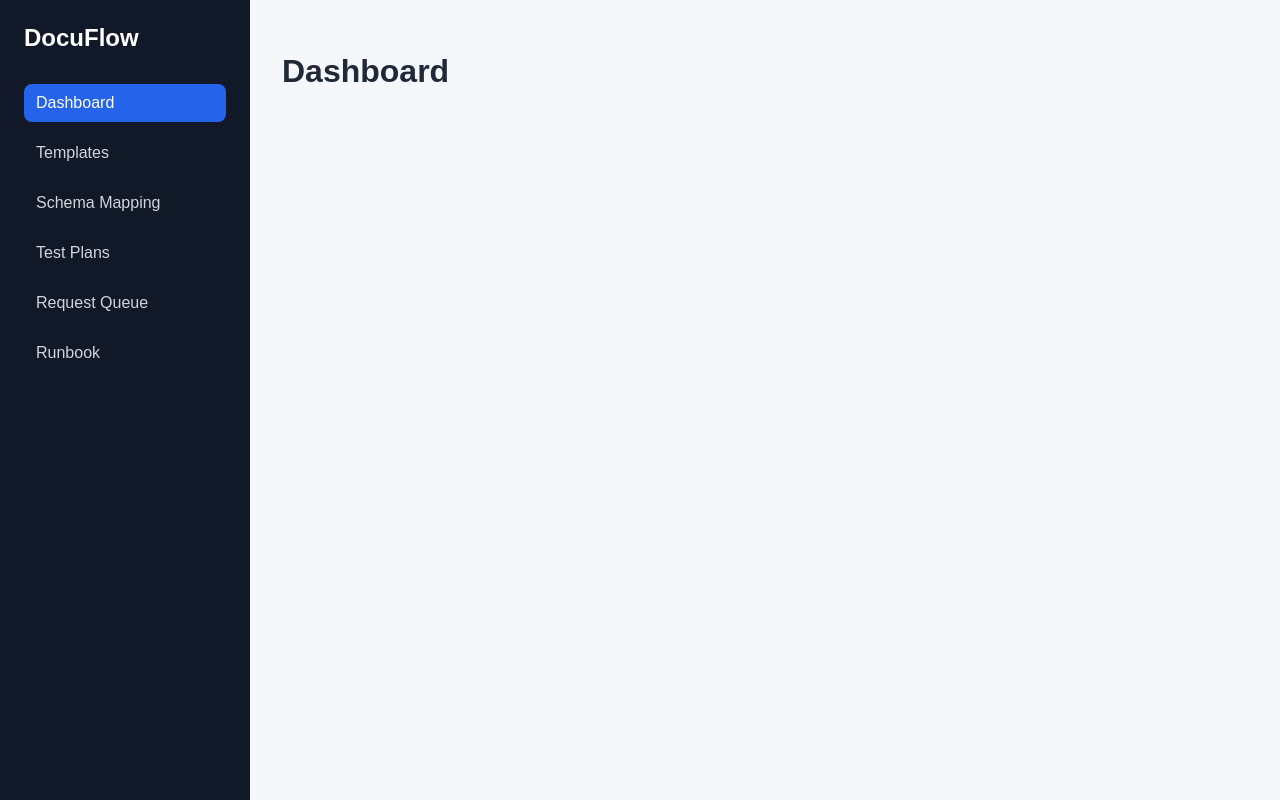
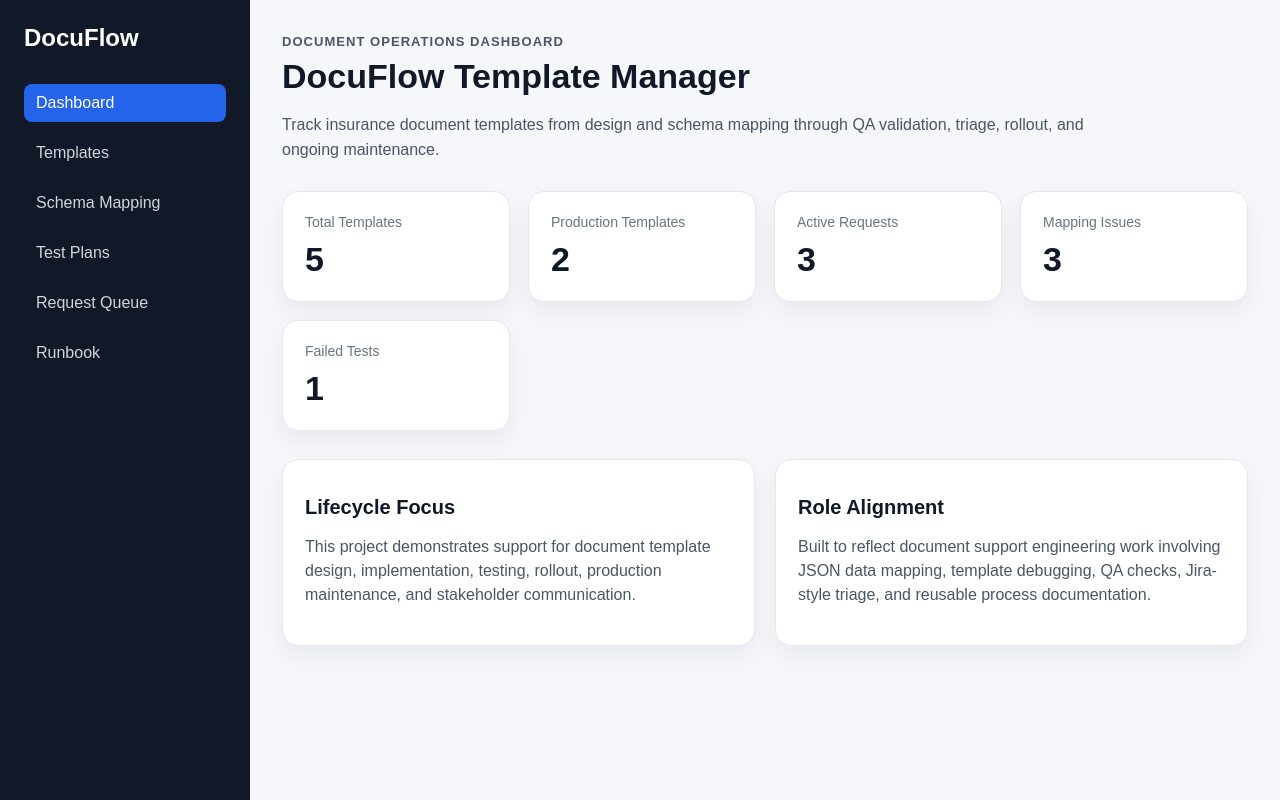
Before and after one commit to momycani/docuflow-template-manager, a React (Vite) app: page / in a window 1280 px wide. Built offline with nearby package versions, Linux system fonts and the light colour scheme.

Commit message:
Add dashboard summary metrics

```diff
--- a/src/App.css
+++ b/src/App.css
@@ -241,3 +241,36 @@ code {
   margin-bottom: 10px;
   line-height: 1.5;
 }
+
+.summary-grid {
+  display: grid;
+  grid-template-columns: repeat(auto-fit, minmax(190px, 1fr));
+  gap: 18px;
+  margin-bottom: 28px;
+}
+
+.summary-card {
+  background: white;
+  border: 1px solid #e5e7eb;
+  border-radius: 16px;
+  padding: 22px;
+  box-shadow: 0 10px 24px rgba(15, 23, 42, 0.06);
+}
+
+.summary-card span {
+  display: block;
+  color: #6b7280;
+  font-size: 14px;
+  margin-bottom: 10px;
+}
+
+.summary-card strong {
+  color: #111827;
+  font-size: 34px;
+}
+
+.dashboard-layout {
+  display: grid;
+  grid-template-columns: repeat(auto-fit, minmax(320px, 1fr));
+  gap: 20px;
+}
--- a/src/pages/Dashboard.tsx
+++ b/src/pages/Dashboard.tsx
@@ -1,5 +1,84 @@
+import { templates } from "../data/templates";
+import { requests } from "../data/requests";
+import { schemaFields } from "../data/schemaFields";
+import { testPlans } from "../data/testPlans";
+
 function Dashboard() {
-  return <h1>Dashboard</h1>;
+  const activeIssues = requests.filter(
+    (request) => request.status !== "Resolved"
+  ).length;
+
+  const mappingIssues = schemaFields.filter(
+    (field) => field.status !== "Mapped"
+  ).length;
+
+  const failedTests = testPlans.filter(
+    (test) => test.status === "Failed"
+  ).length;
+
+  const productionTemplates = templates.filter(
+    (template) => template.environment === "Production"
+  ).length;
+
+  return (
+    <section>
+      <div className="page-header">
+        <p className="eyebrow">Document Operations Dashboard</p>
+        <h1>DocuFlow Template Manager</h1>
+        <p>
+          Track insurance document templates from design and schema mapping
+          through QA validation, triage, rollout, and ongoing maintenance.
+        </p>
+      </div>
+
+      <div className="summary-grid">
+        <article className="summary-card">
+          <span>Total Templates</span>
+          <strong>{templates.length}</strong>
+        </article>
+
+        <article className="summary-card">
+          <span>Production Templates</span>
+          <strong>{productionTemplates}</strong>
+        </article>
+
+        <article className="summary-card">
+          <span>Active Requests</span>
+          <strong>{activeIssues}</strong>
+        </article>
+
+        <article className="summary-card">
+          <span>Mapping Issues</span>
+          <strong>{mappingIssues}</strong>
+        </article>
+
+        <article className="summary-card">
+          <span>Failed Tests</span>
+          <strong>{failedTests}</strong>
+        </article>
+      </div>
+
+      <div className="dashboard-layout">
+        <article className="card">
+          <h2>Lifecycle Focus</h2>
+          <p>
+            This project demonstrates support for document template design,
+            implementation, testing, rollout, production maintenance, and
+            stakeholder communication.
+          </p>
+        </article>
+
+        <article className="card">
+          <h2>Role Alignment</h2>
+          <p>
+            Built to reflect document support engineering work involving JSON
+            data mapping, template debugging, QA checks, Jira-style triage, and
+            reusable process documentation.
+          </p>
+        </article>
+      </div>
+    </section>
+  );
 }
 
 export default Dashboard;
```
